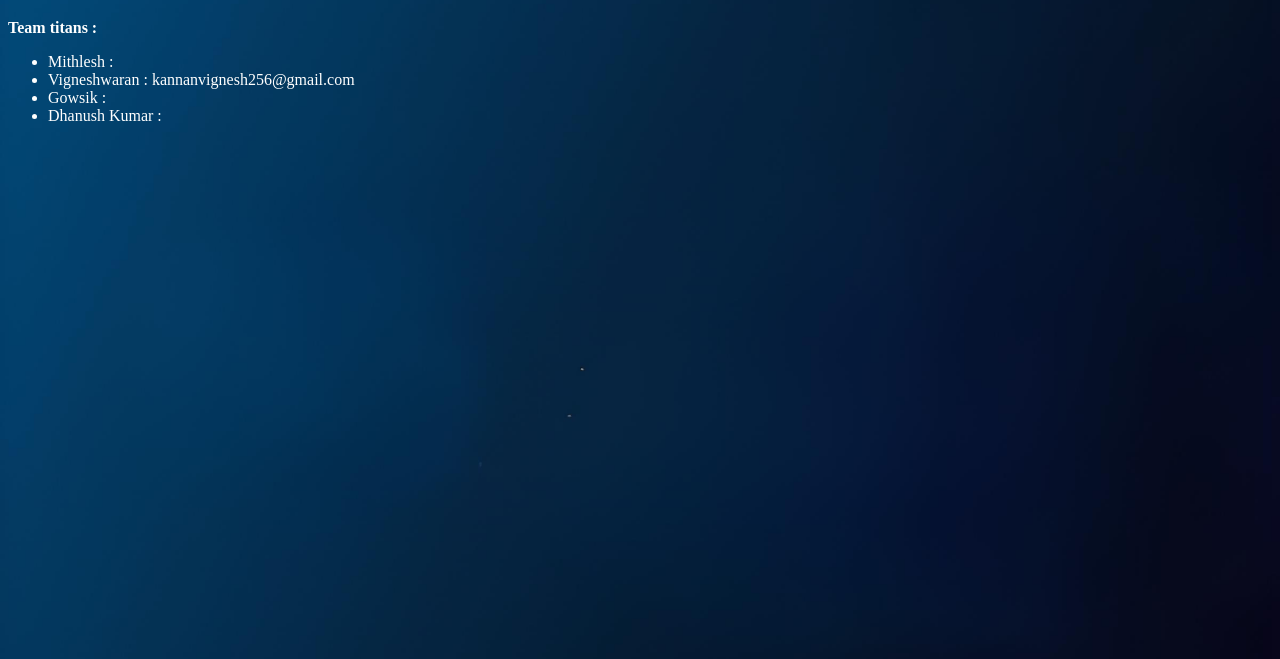
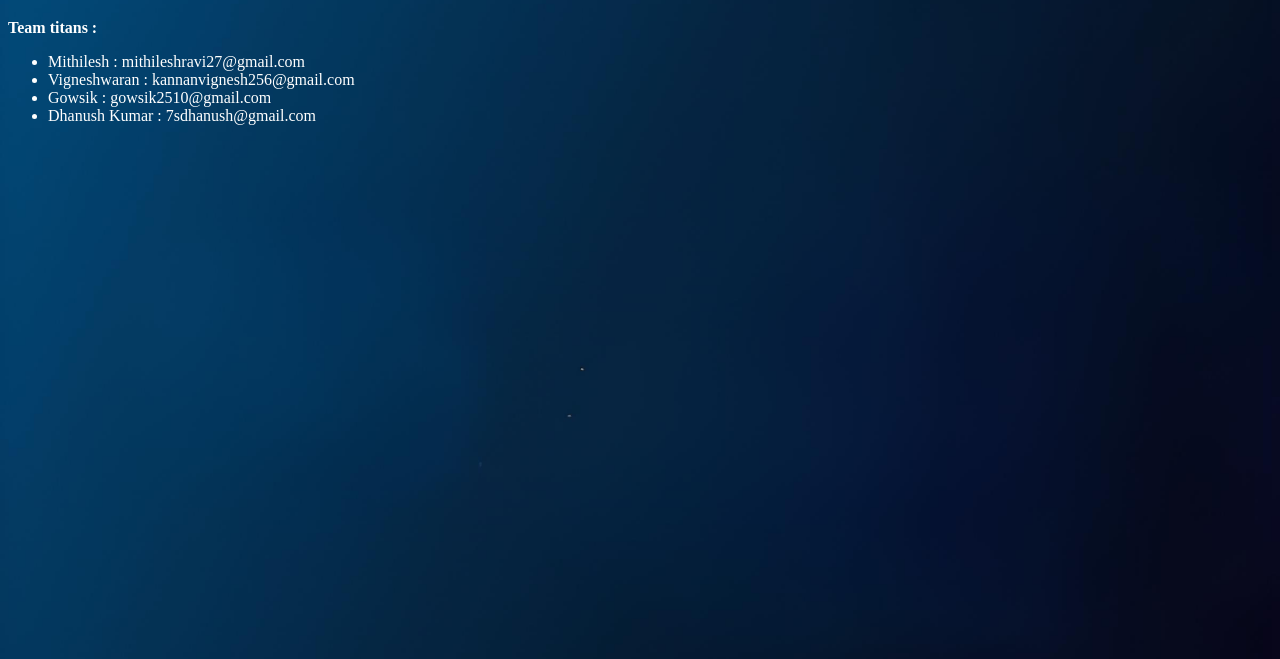
Before and after one commit to vignesh-2507/Hack-Foge-1.0, a website: page public/contact.html in a window 1280 px wide. Shown: the part 141-800 px from the top of the page. Drawn offline with Linux system fonts and the light colour scheme.

Commit message:
Update contact.html

```diff
--- a/public/contact.html
+++ b/public/contact.html
@@ -17,10 +17,10 @@
     <h1>Contact us</h1>
     <b>Team titans : </b><br>
     <ul>
-        <li>Mithlesh : </li>
+        <li>Mithilesh : mithileshravi27@gmail.com</li>
         <li>Vigneshwaran : kannanvignesh256@gmail.com</li>
-        <li>Gowsik : </li>
-        <li>Dhanush Kumar : </li>
+        <li>Gowsik : gowsik2510@gmail.com</li>
+        <li>Dhanush Kumar : 7sdhanush@gmail.com</li>
     </ul>
 </body>
 </html>
```
